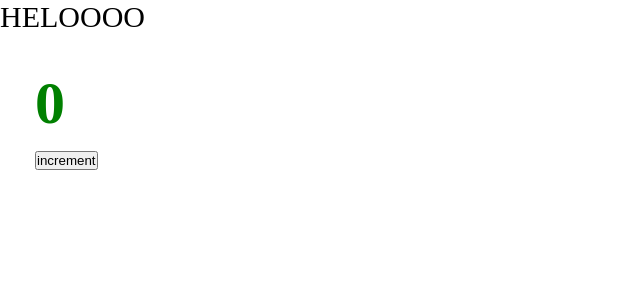
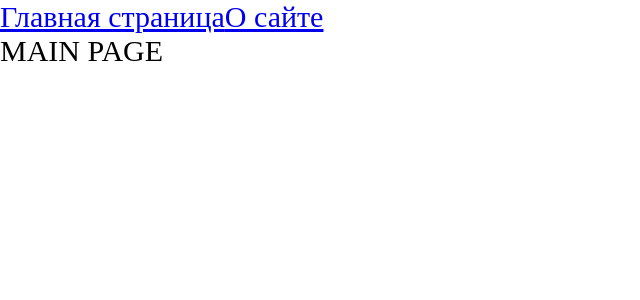
Before and after one commit to RudenkoArt/production-project, a React app: page / in a window 1280 px wide. Shown: the top 300 px of the page, without its empty margins (0-640 px from the left). Built offline with nearby package versions, Linux system fonts and the light colour scheme.

Commit message:
set up react-routing and code-splitting

```diff
--- a/src/App.tsx
+++ b/src/App.tsx
@@ -1,11 +1,23 @@
+import { Routes, Route, Link } from "react-router-dom";
 import {Counter} from "./components/Counter";
 import './index.scss'
+import AboutPage from "./pages/AboutPage/AboutPage";
+import MainPage from "./pages/MainPage/MainPage";
+import {MainPageAsync} from "./pages/MainPage/MainPage.async";
+import {AboutPageAsync} from "./pages/AboutPage/AboutPage.async";
+import { Suspense } from "react";
 
 const App = () => {
     return (
         <div className="app">
-            HELOOOO
-            <Counter/>
+            <Link to={'/'}>Главная страница</Link>
+            <Link to={'/about'}>О сайте</Link>
+            <Suspense fallback={<div>Loading...</div>}>
+                <Routes>
+                    <Route path={'/'} element={<MainPageAsync/>} />
+                    <Route path={'/about'} element={<AboutPageAsync/>} />
+                </Routes>
+            </Suspense>
         </div>
     );
 };
--- a/src/index.tsx
+++ b/src/index.tsx
@@ -1,7 +1,10 @@
 import {render} from 'react-dom'
 import App from './App'
+import {BrowserRouter} from 'react-router-dom'
 
 render(
-    <App />,
+    <BrowserRouter>
+        <App />
+    </BrowserRouter>,
     document.getElementById('root')
 )
--- /dev/null
+++ b/src/pages/AboutPage/AboutPage.async.tsx
@@ -0,0 +1,7 @@
+import { lazy } from 'react';
+
+export const AboutPageAsync = lazy(() => new Promise(resolve => {
+    // @ts-ignore
+    // ДЛЯ ИМИТАЦИИ ЗАДЕРЖКИ, УБРАТЬ ПРИ ВЫПУСКЕ В ПРОДАКШН
+    setTimeout(() => resolve(import('./AboutPage')), 1500)
+}) );
--- /dev/null
+++ b/src/pages/AboutPage/AboutPage.tsx
@@ -0,0 +1,11 @@
+import React from 'react';
+
+const AboutPage = () => {
+    return (
+        <div>
+            ABOUT PAGE
+        </div>
+    );
+};
+
+export default AboutPage;
--- /dev/null
+++ b/src/pages/MainPage/MainPage.async.tsx
@@ -0,0 +1,3 @@
+import { lazy } from 'react';
+
+export const MainPageAsync = lazy(() => import('./MainPage'));
--- /dev/null
+++ b/src/pages/MainPage/MainPage.tsx
@@ -0,0 +1,11 @@
+import React from 'react';
+
+const MainPage = () => {
+    return (
+        <div>
+            MAIN PAGE
+        </div>
+    );
+};
+
+export default MainPage;
```
Also changed, not shown: 8 other files (tests, documents, lock files or other folders).
